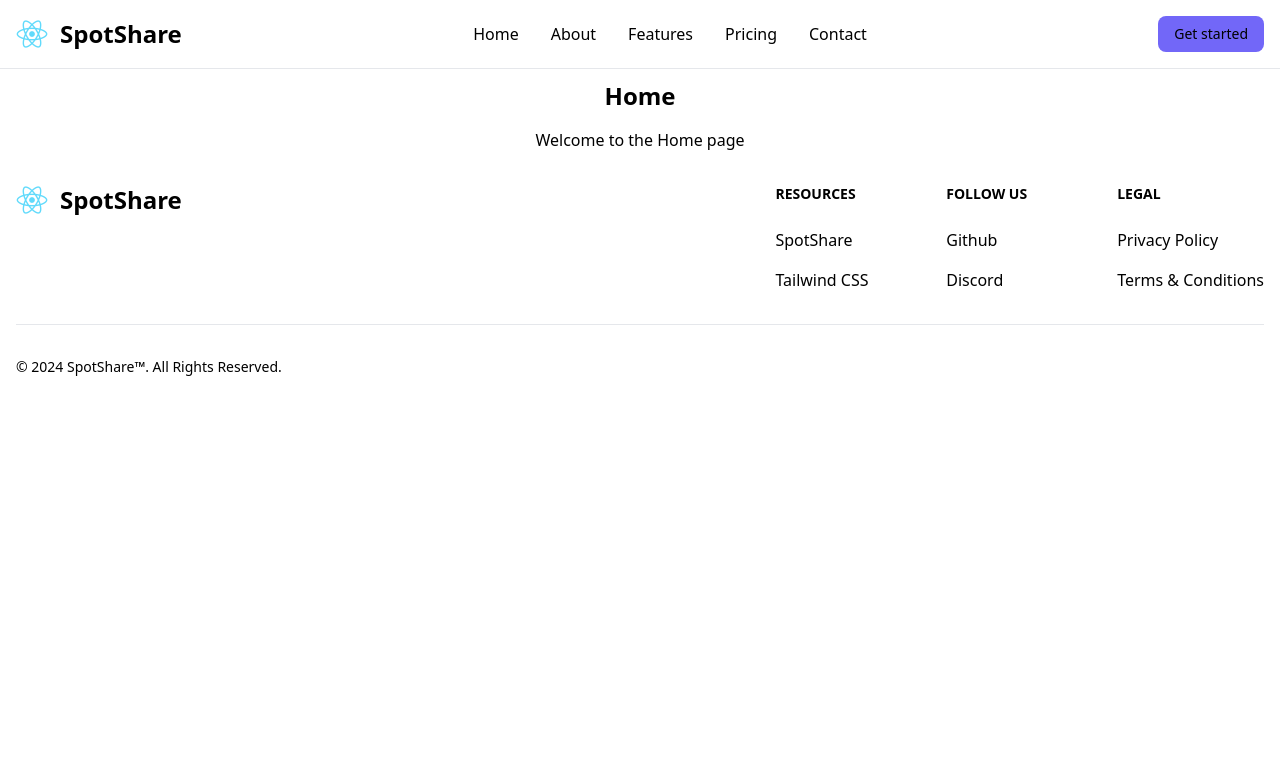
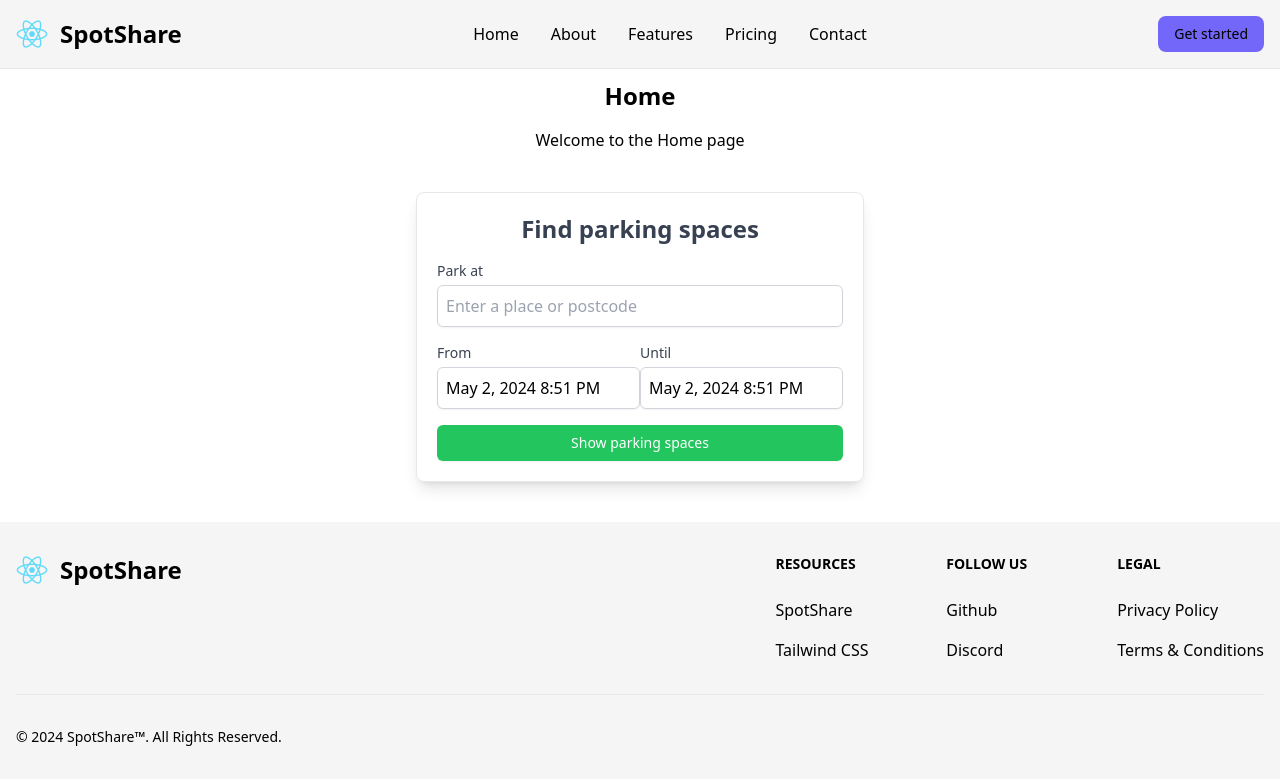
Before and after one commit to Zeethx/SpotShare, a React (Create React App) app: page / in a window 1280 px wide. Shown: the top 784 px of the page. Built offline with nearby package versions, Linux system fonts and the light colour scheme.

Commit message:
added form to book paring spots

```diff
--- a/package.json
+++ b/package.json
@@ -7,7 +7,9 @@
     "@testing-library/react": "^13.4.0",
     "@testing-library/user-event": "^13.5.0",
     "react": "^18.3.1",
+    "react-datepicker": "^6.9.0",
     "react-dom": "^18.3.1",
+    "react-hook-form": "^7.51.3",
     "react-router-dom": "^6.23.0",
     "react-scripts": "^5.0.1",
     "web-vitals": "^2.1.4"
--- /dev/null
+++ b/src/components/Form/Form.jsx
@@ -0,0 +1,94 @@
+import React from "react";
+import { useForm, Controller } from "react-hook-form";
+import DatePicker from "react-datepicker";
+import "react-datepicker/dist/react-datepicker.css";
+import Container from "../Container/Container";
+import InputField from "./Input";
+
+function SimpleParkingForm() {
+  const { control, handleSubmit } = useForm({
+    defaultValues: {
+      location: "",
+      dateTimeIn: new Date(),
+      dateTimeOut: new Date(),
+    },
+  });
+  const onSubmit = (data) => console.log(data);
+
+  return (
+    <div className="max-w-md mx-auto my-10 p-5 border rounded-lg shadow-lg">
+      <form onSubmit={handleSubmit(onSubmit)} className="space-y-4">
+        <h2 className="text-2xl font-bold text-gray-700 text-center ">Find parking spaces</h2>
+        <div>
+          <label className="block text-sm font-medium text-gray-700">
+            Park at
+          </label>
+          <InputField placeholder="Enter a place or postcode" />
+
+        </div>
+        <div className="flex items-center justify-between">
+          <div>
+            <label className="block text-sm font-medium text-gray-700">
+              From
+            </label>
+            <Controller
+              control={control}
+              name="dateTimeIn"
+              render={({ field }) => (
+                <DatePicker
+                  selected={field.value}
+                  onChange={(date) => field.onChange(date)}
+                  showTimeSelect
+                  timeFormat="HH:mm"
+                  timeIntervals={15}
+                  dateFormat="MMMM d, yyyy h:mm aa"
+                  className="mt-1 w-full p-2 border border-gray-300 rounded-md shadow-sm focus:outline-none focus:ring-green-500 focus:border-green-500"
+                />
+              )}
+            />
+          </div>
+
+          <div>
+            <label className="block text-sm font-medium text-gray-700">
+              Until
+            </label>
+            <Controller
+              control={control}
+              name="dateTimeOut"
+              render={({ field }) => (
+                <DatePicker
+                  selected={field.value}
+                  onChange={(date) => field.onChange(date)}
+                  showTimeSelect
+                  timeFormat="HH:mm"
+                  timeIntervals={15}
+                  dateFormat="MMMM d, yyyy h:mm aa"
+                  className="mt-1 w-full p-2 border border-gray-300 rounded-md shadow-sm focus:outline-none focus:ring-green-500 focus:border-green-500"
+                />
+              )}
+            />
+          </div>
+        </div>
+
+        <button
+          type="submit"
+          className="w-full px-4 py-2 text-sm font-medium text-white bg-green-500 rounded-md shadow-sm hover:bg-green-600 focus:outline-none focus:ring-2 focus:ring-green-500 focus:ring-opacity-50"
+        >
+          Show parking spaces
+        </button>
+      </form>
+    </div>
+  );
+}
+
+function Form() {
+  return (
+    <div>
+      <Container>
+        <SimpleParkingForm />
+      </Container>
+    </div>
+  );
+}
+
+export default Form;
--- /dev/null
+++ b/src/components/Form/Input.jsx
@@ -0,0 +1,13 @@
+import React from 'react';
+
+function InputField({ placeholder }) {
+  return (
+    <input
+      type="text"
+      placeholder={placeholder}
+      className="mt-1 w-full p-2 border border-gray-300 rounded-md shadow-sm focus:outline-none focus:ring-green-500 focus:border-green-500"
+    />
+  );
+}
+
+export default InputField;
--- a/src/pages/Home.jsx
+++ b/src/pages/Home.jsx
@@ -1,5 +1,6 @@
 import React from 'react'
 import Container from '../components/Container/Container'
+import  Form from '../components/Form/Form'
 
 function Home() {
   return (
@@ -7,6 +8,7 @@ function Home() {
         <Container>
             <h1 className='text-2xl font-bold text-center mt-4'>Home</h1>
             <p className='text-center mt-4'>Welcome to the Home page</p>
+            <Form />
         </Container>
     </div>
   )
--- a/tailwind.config.js
+++ b/tailwind.config.js
@@ -6,7 +6,8 @@ module.exports = {
   theme: {
     extend: {colors: {
       'primary-color': '#7267f8',
-      'primary-white': '#FFFFFF',
+      'secondary-color': '#875053',
+      'primary-white': '#F5F5F5',
       'primary-black': '#000000',
     },},
   },
```
Also changed, not shown: 1 other file (tests, documents, lock files or other folders).
